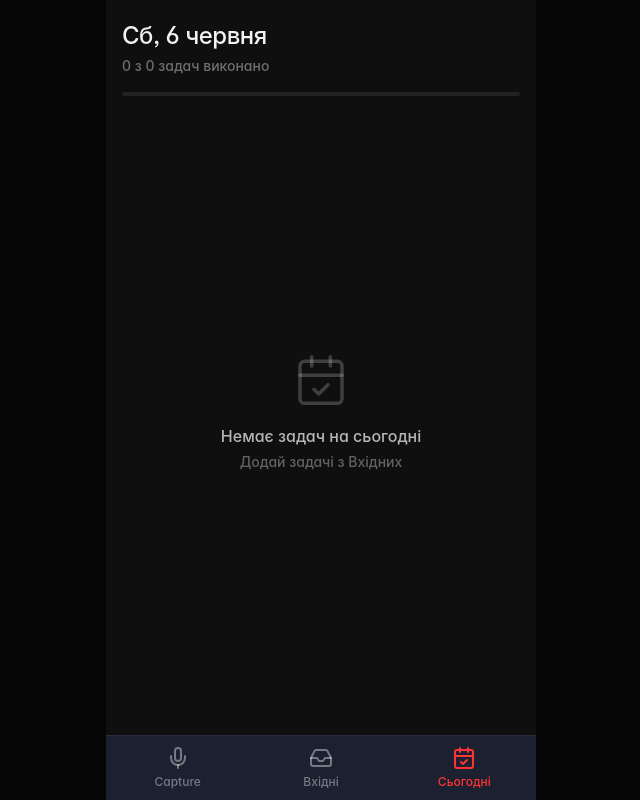
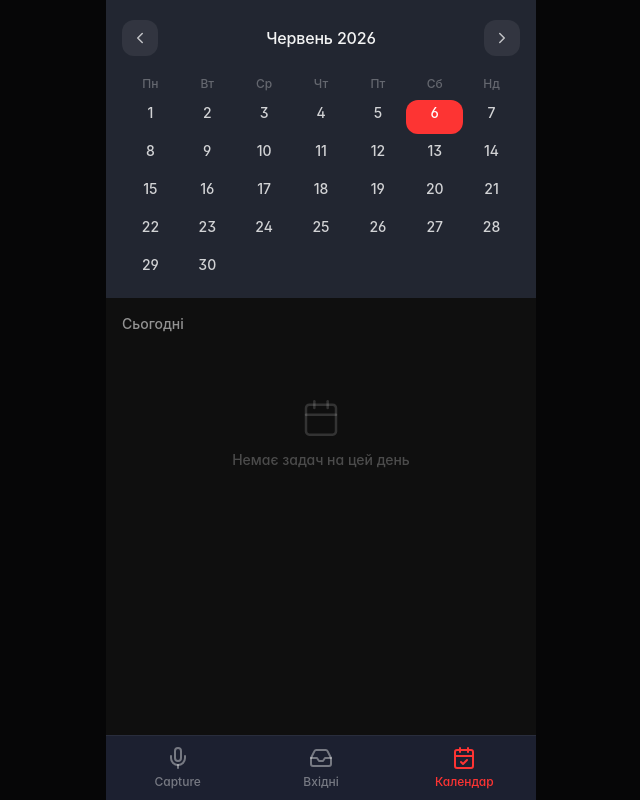
Before and after one commit to irynafranchuk-source/ai-day-planner, a Next.js app: page /today in a window 1280 px wide. Shown: the whole page, without its empty margins (319-959 px from the left). Built offline with nearby package versions, Linux system fonts and the light colour scheme; a web font is replaced by a local one.

Commit message:
feat: replace Today with Calendar view

```diff
--- a/app/(tabs)/today/page.tsx
+++ b/app/(tabs)/today/page.tsx
@@ -2,81 +2,170 @@
 
 import { useState, useEffect } from "react";
 import { useRouter } from "next/navigation";
-import { getTasks, updateTask, Task, todayISO, formatDueDate } from "@/lib/store";
+import { getTasks, updateTask, deleteTask, Task, todayISO, formatDueDate } from "@/lib/store";
 import DateSheet from "@/components/DateSheet";
 
-const UKRAINIAN_DAYS = ["Нд", "Пн", "Вт", "Ср", "Чт", "Пт", "Сб"];
-const UKRAINIAN_MONTHS = ["січня", "лютого", "березня", "квітня", "травня", "червня", "липня", "серпня", "вересня", "жовтня", "листопада", "грудня"];
+const DAYS = ["Пн", "Вт", "Ср", "Чт", "Пт", "Сб", "Нд"];
+const MONTHS = ["Січень","Лютий","Березень","Квітень","Травень","Червень","Липень","Серпень","Вересень","Жовтень","Листопад","Грудень"];
 
-function formatDate(date: Date): string {
-  return `${UKRAINIAN_DAYS[date.getDay()]}, ${date.getDate()} ${UKRAINIAN_MONTHS[date.getMonth()]}`;
+function toISO(date: Date): string {
+  return `${date.getFullYear()}-${String(date.getMonth()+1).padStart(2,"0")}-${String(date.getDate()).padStart(2,"0")}`;
 }
 
-export default function TodayPage() {
+function calendarDays(year: number, month: number): (Date | null)[] {
+  const first = new Date(year, month, 1);
+  const last = new Date(year, month + 1, 0);
+  // Monday-first: 0=Mon..6=Sun
+  const startPad = (first.getDay() + 6) % 7;
+  const days: (Date | null)[] = Array(startPad).fill(null);
+  for (let d = 1; d <= last.getDate(); d++) days.push(new Date(year, month, d));
+  while (days.length % 7 !== 0) days.push(null);
+  return days;
+}
+
+const priorityColors: Record<Task["priority"], string> = {
+  high: "#FD3433", medium: "#f59e0b", low: "#22c55e",
+};
+
+export default function CalendarPage() {
+  const router = useRouter();
   const [tasks, setTasks] = useState<Task[]>([]);
+  const [selectedISO, setSelectedISO] = useState(todayISO());
+  const [viewYear, setViewYear] = useState(new Date().getFullYear());
+  const [viewMonth, setViewMonth] = useState(new Date().getMonth());
   const [dateSheetFor, setDateSheetFor] = useState<string | null>(null);
-  const router = useRouter();
-  const today = formatDate(new Date());
 
   useEffect(() => {
-    const iso = todayISO();
-    setTasks(getTasks().filter((t) => t.inToday || t.dueDate === iso));
+    setTasks(getTasks().filter((t) => !!t.dueDate || t.inToday));
   }, []);
 
-  const completed = tasks.filter((t) => t.completed).length;
-  const total = tasks.length;
-  const progress = total > 0 ? (completed / total) * 100 : 0;
+  const todayStr = todayISO();
+  const days = calendarDays(viewYear, viewMonth);
 
-  const toggle = (id: string, current: boolean) => {
+  // tasks grouped by date
+  const byDate: Record<string, Task[]> = {};
+  tasks.forEach((t) => {
+    const key = t.dueDate ?? (t.inToday ? todayStr : null);
+    if (key) { byDate[key] = byDate[key] ?? []; byDate[key].push(t); }
+  });
+
+  const selectedTasks = byDate[selectedISO] ?? [];
+
+  const prevMonth = () => {
+    if (viewMonth === 0) { setViewYear(y => y - 1); setViewMonth(11); }
+    else setViewMonth(m => m - 1);
+  };
+  const nextMonth = () => {
+    if (viewMonth === 11) { setViewYear(y => y + 1); setViewMonth(0); }
+    else setViewMonth(m => m + 1);
+  };
+
+  const toggleTask = (id: string, current: boolean) => {
     updateTask(id, { completed: !current });
-    setTasks((prev) => prev.map((t) => (t.id === id ? { ...t, completed: !current } : t)));
+    setTasks(prev => prev.map(t => t.id === id ? { ...t, completed: !current } : t));
+  };
+
+  const removeTask = (id: string) => {
+    deleteTask(id);
+    setTasks(prev => prev.filter(t => t.id !== id));
   };
 
   const reassignDate = (taskId: string, date: string) => {
-    const isToday = date === todayISO();
-    updateTask(taskId, { dueDate: date, inToday: isToday });
-    if (!isToday) {
-      setTasks((prev) => prev.filter((t) => t.id !== taskId));
-    }
+    updateTask(taskId, { dueDate: date, inToday: date === todayStr });
+    setTasks(prev => prev.map(t => t.id === taskId ? { ...t, dueDate: date, inToday: date === todayStr } : t));
     setDateSheetFor(null);
   };
 
   return (
-    <div className="flex flex-col h-[calc(100svh-64px)] px-4 pt-5">
-      <div className="mb-4">
-        <h1 className="text-2xl font-medium" style={{ color: "rgba(255,255,255,0.95)", letterSpacing: "-0.02em" }}>{today}</h1>
-        <p className="text-sm mt-1" style={{ color: "rgba(255,255,255,0.40)" }}>
-          {completed} з {total} задач виконано
-        </p>
+    <div className="flex flex-col h-[calc(100svh-64px)]">
+      {/* Calendar header */}
+      <div className="px-4 pt-5 pb-3" style={{ backgroundColor: "#222631" }}>
+        <div className="flex items-center justify-between mb-4">
+          <button onClick={prevMonth} className="w-9 h-9 flex items-center justify-center rounded-xl active:scale-95"
+            style={{ backgroundColor: "rgba(255,255,255,0.07)" }}>
+            <svg width="18" height="18" viewBox="0 0 24 24" fill="none" stroke="rgba(255,255,255,0.7)" strokeWidth="2" strokeLinecap="round" strokeLinejoin="round">
+              <polyline points="15 18 9 12 15 6" />
+            </svg>
+          </button>
+          <h2 className="text-base font-medium" style={{ color: "rgba(255,255,255,0.95)", letterSpacing: "-0.01em" }}>
+            {MONTHS[viewMonth]} {viewYear}
+          </h2>
+          <button onClick={nextMonth} className="w-9 h-9 flex items-center justify-center rounded-xl active:scale-95"
+            style={{ backgroundColor: "rgba(255,255,255,0.07)" }}>
+            <svg width="18" height="18" viewBox="0 0 24 24" fill="none" stroke="rgba(255,255,255,0.7)" strokeWidth="2" strokeLinecap="round" strokeLinejoin="round">
+              <polyline points="9 18 15 12 9 6" />
+            </svg>
+          </button>
         </div>
 
-      <div className="w-full h-1 rounded-full mb-6 overflow-hidden" style={{ backgroundColor: "rgba(255,255,255,0.08)" }}>
-        <div className="h-full rounded-full transition-all duration-500" style={{ width: `${progress}%`, backgroundColor: "#FD3433" }} />
+        {/* Day headers */}
+        <div className="grid grid-cols-7 mb-1">
+          {DAYS.map(d => (
+            <div key={d} className="text-center text-xs font-medium py-1"
+              style={{ color: "rgba(255,255,255,0.30)" }}>{d}</div>
+          ))}
         </div>
 
-      {tasks.length === 0 && (
-        <div className="flex flex-col items-center justify-center flex-1 gap-4 pb-8">
-          <svg xmlns="http://www.w3.org/2000/svg" width="56" height="56" viewBox="0 0 24 24" fill="none" stroke="rgba(255,255,255,0.2)" strokeWidth="1.5" strokeLinecap="round" strokeLinejoin="round">
-            <rect x="3" y="4" width="18" height="18" rx="2" ry="2" />
-            <line x1="16" y1="2" x2="16" y2="6" />
-            <line x1="8" y1="2" x2="8" y2="6" />
-            <line x1="3" y1="10" x2="21" y2="10" />
-            <polyline points="9 16 11 18 15 14" />
-          </svg>
-          <div className="text-center">
-            <p className="font-medium text-base" style={{ color: "rgba(255,255,255,0.70)" }}>Немає задач на сьогодні</p>
-            <p className="text-sm mt-1" style={{ color: "rgba(255,255,255,0.35)" }}>Додай задачі з Вхідних</p>
+        {/* Calendar grid */}
+        <div className="grid grid-cols-7 gap-y-1">
+          {days.map((date, i) => {
+            if (!date) return <div key={i} />;
+            const iso = toISO(date);
+            const isToday = iso === todayStr;
+            const isSelected = iso === selectedISO;
+            const hasTasks = !!byDate[iso]?.length;
+            const allDone = hasTasks && byDate[iso].every(t => t.completed);
+
+            return (
+              <button key={iso} onClick={() => setSelectedISO(iso)}
+                className="flex flex-col items-center py-1.5 rounded-xl transition-all active:scale-90"
+                style={{
+                  backgroundColor: isSelected ? "#FD3433" : isToday ? "rgba(253,52,51,0.12)" : "transparent",
+                }}>
+                <span className="text-sm font-medium leading-none"
+                  style={{ color: isSelected ? "#fff" : isToday ? "#FD3433" : "rgba(255,255,255,0.80)" }}>
+                  {date.getDate()}
+                </span>
+                <div className="h-1.5 mt-0.5 flex items-center justify-center">
+                  {hasTasks && (
+                    <div className="w-1 h-1 rounded-full"
+                      style={{ backgroundColor: isSelected ? "rgba(255,255,255,0.7)" : allDone ? "rgba(255,255,255,0.25)" : "#FD3433" }} />
+                  )}
+                </div>
+              </button>
+            );
+          })}
         </div>
       </div>
+
+      {/* Tasks for selected day */}
+      <div className="flex-1 overflow-y-auto px-4 pt-4 pb-4">
+        <div className="flex items-center gap-2 mb-4">
+          <p className="text-sm font-medium" style={{ color: "rgba(255,255,255,0.55)" }}>
+            {selectedISO === todayStr ? "Сьогодні" : formatDueDate(selectedISO)}
+          </p>
+          {selectedTasks.length > 0 && (
+            <span className="text-xs px-1.5 py-0.5 rounded-full font-medium"
+              style={{ backgroundColor: "rgba(253,52,51,0.15)", color: "#FD3433" }}>
+              {selectedTasks.length}
+            </span>
           )}
+        </div>
 
-      {tasks.length > 0 && (
-        <div className="flex flex-col gap-3 overflow-y-auto pb-4">
-          {tasks.map((task) => (
-            <div key={task.id} className="p-4 transition-all"
+        {selectedTasks.length === 0 ? (
+          <div className="flex flex-col items-center justify-center py-12 gap-3">
+            <svg width="40" height="40" viewBox="0 0 24 24" fill="none" stroke="rgba(255,255,255,0.15)" strokeWidth="1.5" strokeLinecap="round" strokeLinejoin="round">
+              <rect x="3" y="4" width="18" height="18" rx="2" /><line x1="16" y1="2" x2="16" y2="6" /><line x1="8" y1="2" x2="8" y2="6" /><line x1="3" y1="10" x2="21" y2="10" />
+            </svg>
+            <p className="text-sm" style={{ color: "rgba(255,255,255,0.25)" }}>Немає задач на цей день</p>
+          </div>
+        ) : (
+          <div className="flex flex-col gap-3">
+            {selectedTasks.map(task => (
+              <div key={task.id} className="p-4"
                 style={{ backgroundColor: "#3B404C", borderRadius: 16, border: "1px solid rgba(255,255,255,0.06)" }}>
-              <div className="flex items-center gap-3">
-                <button onClick={() => toggle(task.id, task.completed)} className="flex-shrink-0">
+                <div className="flex items-start gap-3">
+                  <button onClick={() => toggleTask(task.id, task.completed)} className="mt-0.5 flex-shrink-0">
                     <div className="w-5 h-5 rounded-full border-2 flex items-center justify-center transition-all"
                       style={{ borderColor: task.completed ? "#FD3433" : "rgba(255,255,255,0.25)", backgroundColor: task.completed ? "#FD3433" : "transparent" }}>
                       {task.completed && (
@@ -87,29 +176,42 @@ export default function TodayPage() {
                     </div>
                   </button>
                   <button onClick={() => router.push(`/task/${task.id}`)} className="flex-1 text-left">
-                  <span className="text-base transition-all"
-                    style={{ color: task.completed ? "rgba(255,255,255,0.30)" : "rgba(255,255,255,0.95)", textDecoration: task.completed ? "line-through" : "none" }}>
-                    {task.text}
-                  </span>
+                    <p className="text-base" style={{
+                      color: task.completed ? "rgba(255,255,255,0.30)" : "rgba(255,255,255,0.95)",
+                      textDecoration: task.completed ? "line-through" : "none"
+                    }}>{task.text}</p>
+                  </button>
+                  <button onClick={() => removeTask(task.id)} className="flex-shrink-0 p-1 active:scale-90">
+                    <svg width="14" height="14" viewBox="0 0 24 24" fill="none" stroke="rgba(255,255,255,0.25)" strokeWidth="2" strokeLinecap="round" strokeLinejoin="round">
+                      <line x1="18" y1="6" x2="6" y2="18" /><line x1="6" y1="6" x2="18" y2="18" />
+                    </svg>
                   </button>
                 </div>
 
-              {/* Date badge */}
-              <button
-                onClick={() => setDateSheetFor(task.id)}
-                className="flex items-center gap-1.5 mt-2 ml-8 transition-all active:scale-95"
-              >
-                <svg width="12" height="12" viewBox="0 0 24 24" fill="none" stroke="rgba(255,255,255,0.35)" strokeWidth="2" strokeLinecap="round" strokeLinejoin="round">
-                  <rect x="3" y="4" width="18" height="18" rx="2" /><line x1="16" y1="2" x2="16" y2="6" /><line x1="8" y1="2" x2="8" y2="6" /><line x1="3" y1="10" x2="21" y2="10" />
-                </svg>
-                <span className="text-xs" style={{ color: "rgba(255,255,255,0.35)" }}>
-                  {task.dueDate ? formatDueDate(task.dueDate) : "Сьогодні"} · змінити
+                <div className="flex items-center justify-between mt-2 ml-8">
+                  <div className="flex gap-2">
+                    <span className="text-xs px-2 py-0.5 rounded-full font-medium"
+                      style={{ backgroundColor: `${priorityColors[task.priority]}18`, color: priorityColors[task.priority] }}>
+                      {task.priority === "high" ? "Висока" : task.priority === "medium" ? "Середня" : "Низька"}
                     </span>
+                    {task.estimatedMinutes && (
+                      <span className="text-xs px-2 py-0.5 rounded-full"
+                        style={{ backgroundColor: "rgba(255,255,255,0.07)", color: "rgba(255,255,255,0.45)" }}>
+                        {task.estimatedMinutes} хв
+                      </span>
+                    )}
+                  </div>
+                  <button onClick={() => setDateSheetFor(task.id)}
+                    className="text-xs active:scale-95"
+                    style={{ color: "rgba(255,255,255,0.30)" }}>
+                    перенести
                   </button>
+                </div>
               </div>
             ))}
           </div>
         )}
+      </div>
 
       {dateSheetFor && (
         <DateSheet
--- a/components/BottomNav.tsx
+++ b/components/BottomNav.tsx
@@ -61,7 +61,7 @@ const CalendarCheckIcon = () => (
 const tabs = [
   { href: "/capture", label: "Capture", Icon: MicIcon },
   { href: "/inbox", label: "Вхідні", Icon: InboxIcon },
-  { href: "/today", label: "Сьогодні", Icon: CalendarCheckIcon },
+  { href: "/today", label: "Календар", Icon: CalendarCheckIcon },
 ];
 
 export default function BottomNav() {
```
Lines whose indentation alone changed are shown as unchanged.
